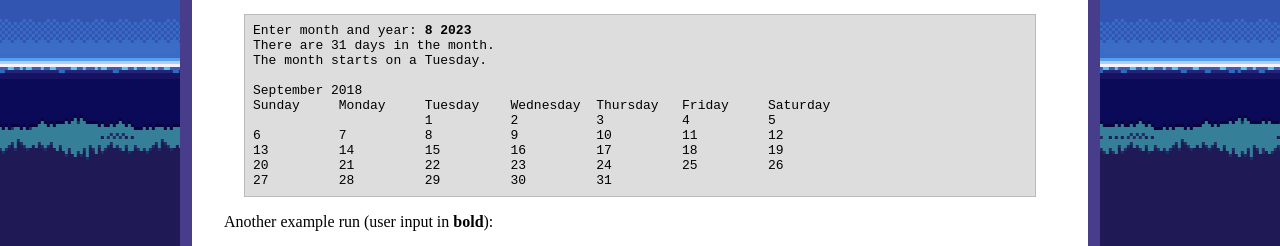
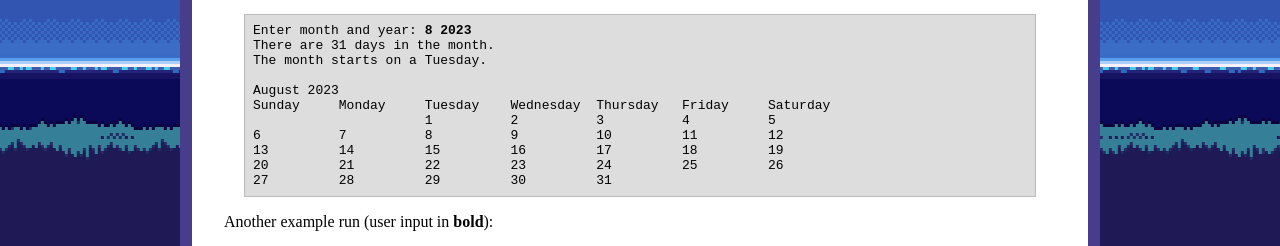
Before and after one commit to ycpcs/cs101-fall2023, a Jekyll site: the page built from assign/assign02.md, in a window 1280 px wide and 900 px high, scrolled down 3047 px. Shown: the part 222-468 px from the top of the window. Built offline with Jekyll 4.4.1, drawn with Linux system fonts in a browser that asks for light colours.

Commit message:
update assign02 example
update assign02 example

```diff
--- a/assign/assign02.md
+++ b/assign/assign02.md
@@ -181,7 +181,7 @@ Enter month and year: <b>8 2023</b>
 There are 31 days in the month.
 The month starts on a Tuesday.
 
-September 2018
+August 2023
 Sunday     Monday     Tuesday    Wednesday  Thursday   Friday     Saturday
                       1          2          3          4          5
 6          7          8          9          10         11         12
```
